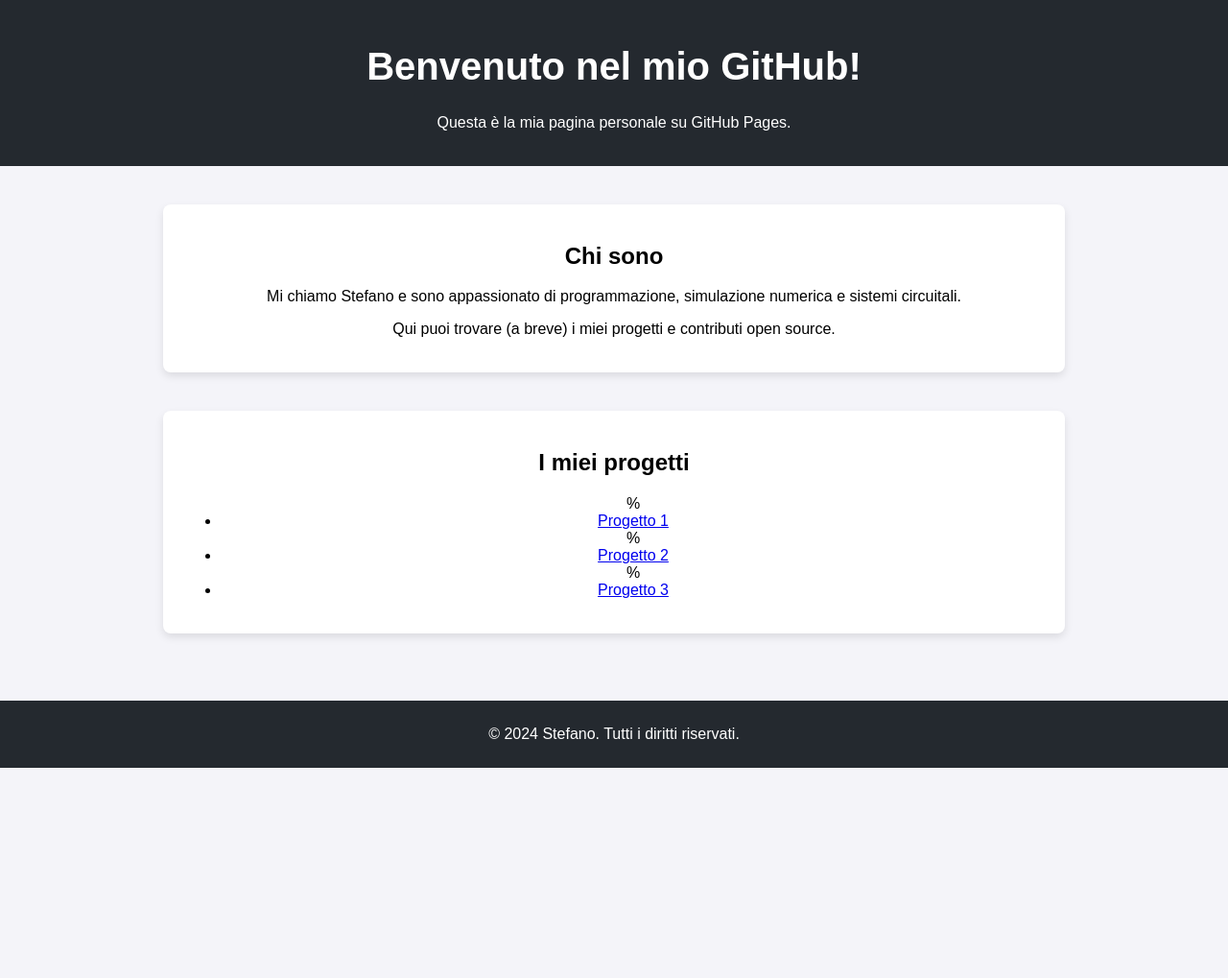
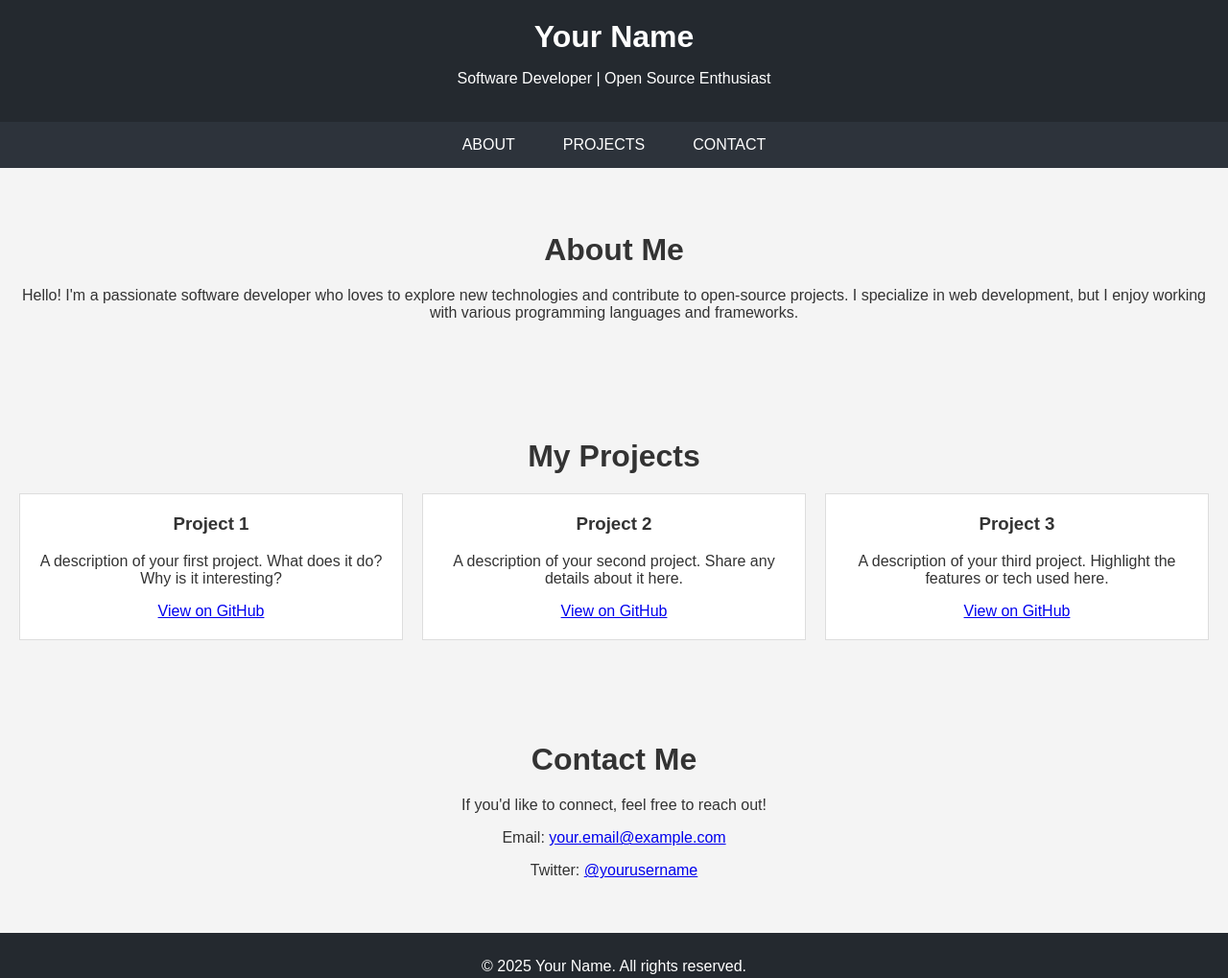
Before and after one commit to bulkideas/bulkideas.github.io, a plain HTML site: page index.html in a window 1280 px wide. Shown: the whole page at 96% size. Before the commit the page ends 800 px from the top, so only its background shows below. Drawn offline with Linux system fonts and the light colour scheme.

Commit message:
Update index.html

```diff
--- a/index.html
+++ b/index.html
@@ -1,69 +1,119 @@
 <!DOCTYPE html>
-<html lang="it">
+<html lang="en">
 <head>
     <meta charset="UTF-8">
     <meta name="viewport" content="width=device-width, initial-scale=1.0">
-    <meta http-equiv="X-UA-Compatible" content="ie=edge">
-    <title>Benvenuto nel mio GitHub Page</title>
-    <link rel="stylesheet" href="style.css">
+    <title>Your Name - GitHub Profile</title>
     <style>
         body {
             font-family: Arial, sans-serif;
-            background-color: #f4f4f9;
             margin: 0;
             padding: 0;
-            text-align: center;
+            background-color: #f4f4f4;
+            color: #333;
         }
         header {
             background-color: #24292f;
             color: white;
-            padding: 20px 0;
+            padding: 20px;
+            text-align: center;
         }
-        h1 {
-            font-size: 2.5em;
+        header h1 {
+            margin: 0;
+        }
+        nav {
+            display: flex;
+            justify-content: center;
+            background-color: #2d333b;
+        }
+        nav a {
+            color: white;
+            padding: 15px 25px;
+            text-decoration: none;
+            text-transform: uppercase;
+        }
+        nav a:hover {
+            background-color: #57606f;
         }
         section {
-            margin: 40px auto;
+            padding: 40px 20px;
+            text-align: center;
+        }
+        section h2 {
+            font-size: 2em;
+            margin-bottom: 20px;
+        }
+        .projects {
+            display: grid;
+            grid-template-columns: 1fr 1fr 1fr;
+            gap: 20px;
+        }
+        .project-card {
+            background-color: #fff;
+            border: 1px solid #ddd;
             padding: 20px;
-            max-width: 900px;
-            background-color: white;
-            border-radius: 8px;
-            box-shadow: 0 4px 8px rgba(0, 0, 0, 0.1);
+            text-align: center;
+        }
+        .project-card h3 {
+            margin-top: 0;
         }
         footer {
             background-color: #24292f;
             color: white;
-            padding: 10px 0;
-            position: fixed;
-            width: 100%;
-            bottom: 0;
+            padding: 10px;
             text-align: center;
         }
     </style>
 </head>
 <body>
+
 <header>
-        <h1>Benvenuto nel mio GitHub!</h1>
-        <p>Questa è la mia pagina personale su GitHub Pages.</p>
+    <h1>Your Name</h1>
+    <p>Software Developer | Open Source Enthusiast</p>
 </header>
 
-    <section>
-        <h2>Chi sono</h2>
-        <p>Mi chiamo Stefano e sono appassionato di programmazione, simulazione numerica e sistemi circuitali.</p>
-        <p>Qui puoi trovare (a breve) i miei progetti e contributi open source.</p>
+<nav>
+    <a href="#about">About</a>
+    <a href="#projects">Projects</a>
+    <a href="#contact">Contact</a>
+</nav>
+
+<section id="about">
+    <h2>About Me</h2>
+    <p>Hello! I'm a passionate software developer who loves to explore new technologies and contribute to open-source projects. I specialize in web development, but I enjoy working with various programming languages and frameworks.</p>
 </section>
 
-    <section>
-        <h2>I miei progetti</h2>
-        <ul>
-%            <li><a href="https://github.com/[tuo-username]/progetto1" target="_blank">Progetto 1</a></li>
-%            <li><a href="https://github.com/[tuo-username]/progetto2" target="_blank">Progetto 2</a></li>
-%            <li><a href="https://github.com/[tuo-username]/progetto3" target="_blank">Progetto 3</a></li>
-        </ul>
+<section id="projects">
+    <h2>My Projects</h2>
+    <div class="projects">
+        <div class="project-card">
+            <h3>Project 1</h3>
+            <p>A description of your first project. What does it do? Why is it interesting?</p>
+            <a href="https://github.com/yourusername/project1" target="_blank">View on GitHub</a>
+        </div>
+        <div class="project-card">
+            <h3>Project 2</h3>
+            <p>A description of your second project. Share any details about it here.</p>
+            <a href="https://github.com/yourusername/project2" target="_blank">View on GitHub</a>
+        </div>
+        <div class="project-card">
+            <h3>Project 3</h3>
+            <p>A description of your third project. Highlight the features or tech used here.</p>
+            <a href="https://github.com/yourusername/project3" target="_blank">View on GitHub</a>
+        </div>
+    </div>
+</section>
+
+<section id="contact">
+    <h2>Contact Me</h2>
+    <p>If you'd like to connect, feel free to reach out!</p>
+    <p>Email: <a href="mailto:your.email@example.com">your.email@example.com</a></p>
+    <p>Twitter: <a href="https://twitter.com/yourusername" target="_blank">@yourusername</a></p>
 </section>
 
 <footer>
-        <p>&copy; 2024 Stefano. Tutti i diritti riservati.</p>
+    <p>&copy; 2025 Your Name. All rights reserved.</p>
 </footer>
+
 </body>
 </html>
```
Lines whose indentation alone changed are shown as unchanged.
